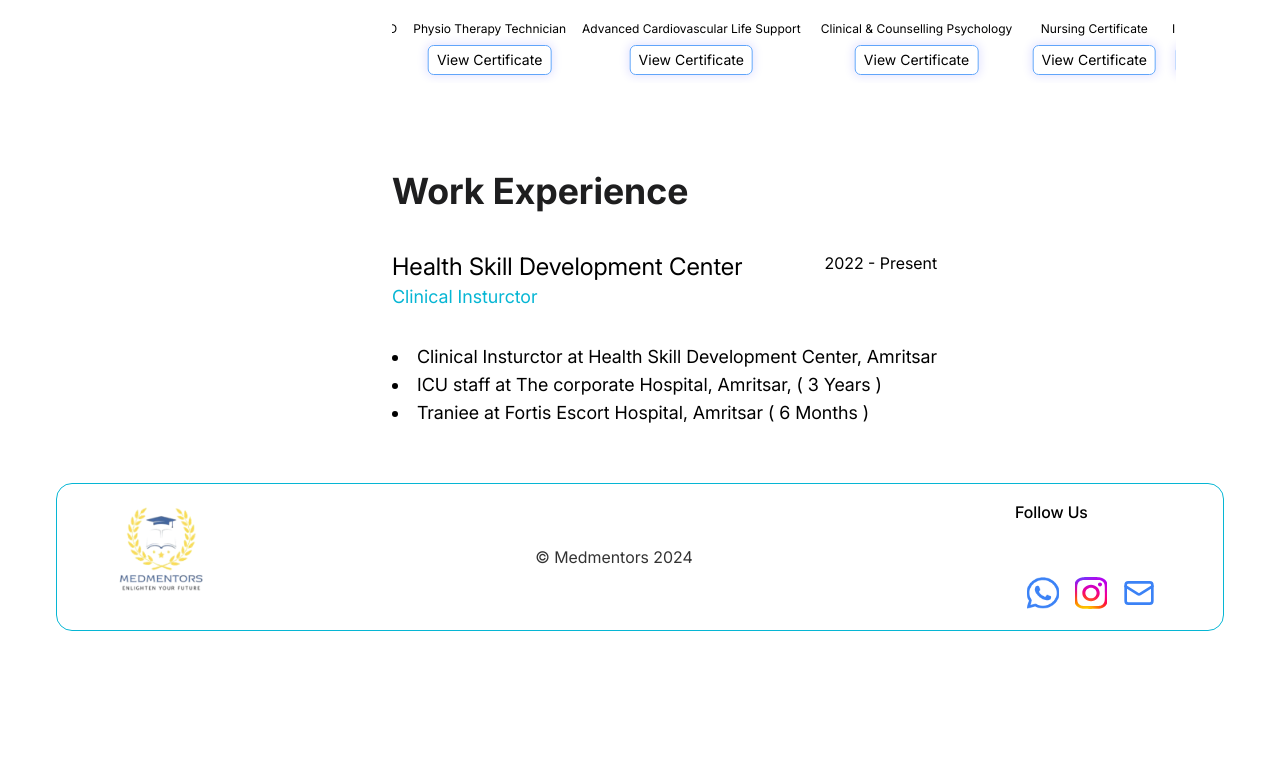
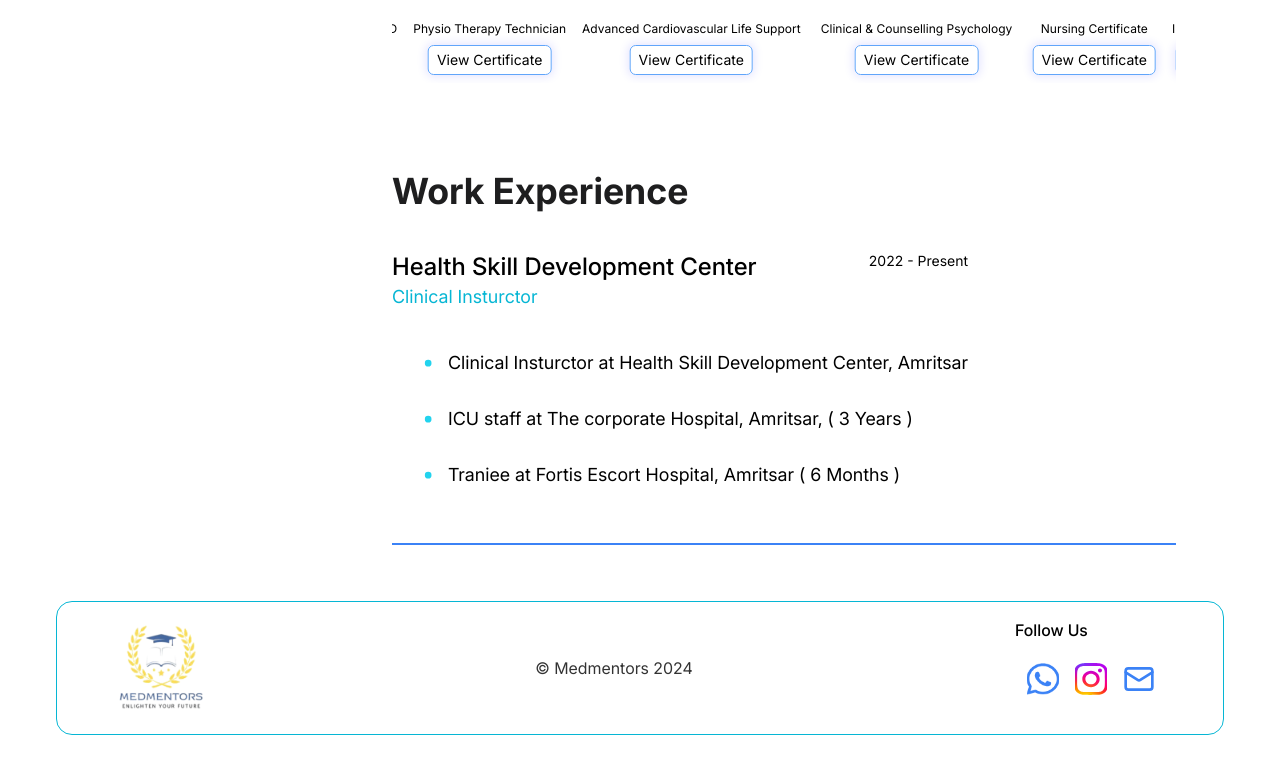
Before and after one commit to piercing-wind/medmentors, a Next.js app: page / in a window 1280 px wide. Shown: the part 4623-5396 px from the top of the page. Before the commit the page ends 5310 px from the top, so only its background shows below. Built offline with nearby package versions, Linux system fonts and the light colour scheme.

Commit message:
Desgin Stabilitiy

```diff
--- a/src/app/page.tsx
+++ b/src/app/page.tsx
@@ -8,7 +8,7 @@ import { FadeText } from "@/components/ui/fade-text";
 import GradualSpacing from "@/components/ui/gradual-spacing";
 import TypingAnimation from "@/components/ui/typing-animation";
 import TypingAnimation2 from "@/components/ui/typing-animation2";
-import { ChevronRight, Globe2, PhoneIcon } from "lucide-react";
+import { ChevronRight, Dot, Globe2, PhoneIcon } from "lucide-react";
 import Image from "next/image";
 import Link from "next/link";
 
@@ -245,21 +245,22 @@ export default function Home() {
                <h2 className="text-4xl font-bold my-10 text-[#1e1e1f]" id="work">Work Experience</h2>
                <div className="w-full flex items-start justify-between">
                   <span>
-                     <h3 className="text-2xl">Health Skill Development Center</h3>
+                     <h3 className="text-lg font-medium md:text-2xl">Health Skill Development Center</h3>
                      <p className="text-lg text-cyan-500">Clinical Insturctor</p>
                   </span>
-                  <span>2022 - Present</span>
+                  <span className="text-sm">2022 - Present</span>
                </div>
-               <ul className="list-disc list-inside text-lg mt-8">
-                  <li>Clinical Insturctor at Health Skill Development Center, Amritsar</li>
-                  <li>ICU staff at The corporate Hospital,  Amritsar, &#40; 3 Years &#41; </li>
-                  <li>Traniee at Fortis Escort Hospital, Amritsar  &#40; 6 Months &#41;</li>
+               <ul className="ml-4 list-inside text-lg mt-8 flex flex-col gap-y-4 leading-tight ">
+                  <li className="flex items-center"><Dot size={40} className="text-cyan-400"/> Clinical Insturctor at Health Skill Development Center, Amritsar</li>
+                  <li className="flex items-center"><Dot size={40} className="text-cyan-400"/>ICU staff at The corporate Hospital,  Amritsar, &#40; 3 Years &#41; </li>
+                  <li className="flex items-center"><Dot size={40} className="text-cyan-400"/>Traniee at Fortis Escort Hospital, Amritsar  &#40; 6 Months &#41;</li>
                </ul>
                </div>
+            <AnimatedBorder end="100%"/>
             </div>
          </div>
 
-         <footer className="2xl:w-[75rem] mx-auto mt-14 mb-14">
+         <footer className="2xl:w-[75rem] mx-auto mt-14 mb-16">
             <div className="mx-14 border border-cyan-500 flex gap-y-4 p-4 flex-col md:flex-row items-center md:items-start justify-between px-14 rounded-2xl">
                <Image
                   src={`${process.env.NEXT_PUBLIC_WEBSITE_URL}/logo.png`}
@@ -270,11 +271,11 @@ export default function Home() {
                   loading="lazy"
                />
                <p className="mt-auto mb-auto opacity-80">© Medmentors 2024</p>
-               <div className=" ">
-               <h3 className="font-medium">Follow Us</h3>
-               <Social />
+               <div className="flex flex-col items-start justify-start ">
+                  <h3 className="font-medium -mb-8">Follow Us</h3>
+                  <Social />
 
-             </div>
+               </div>
 
 
             </div>
```
